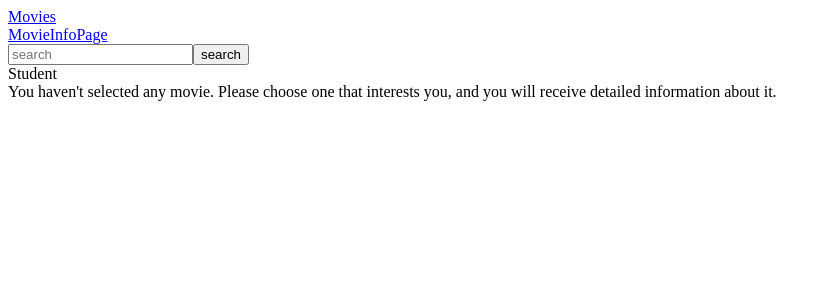
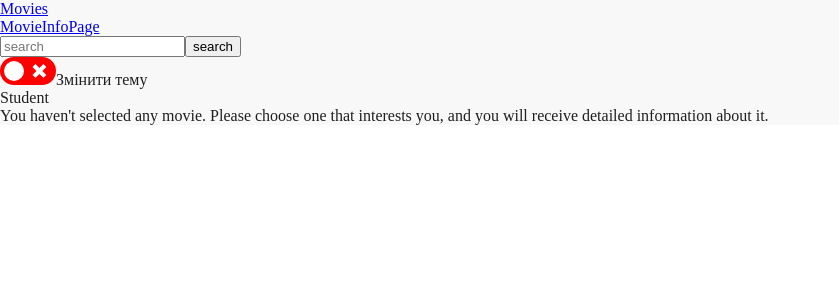
Before and after one commit to 32Valik92/project_react-ts, a React (Create React App) app: page /movieInfo in a window 1280 px wide. Shown: the top 300 px of the page, without its empty margins (0-839 px from the left). Built offline with nearby package versions, Linux system fonts and the light colour scheme.

Commit message:
part6: add switcher

```diff
--- a/package.json
+++ b/package.json
@@ -20,7 +20,8 @@
     "typescript": "^4.9.5",
     "web-vitals": "^2.1.4",
     "react-star-ratings": "^2.3.0",
-    "react-hook-form": "^7.43.9"
+    "react-hook-form": "^7.43.9",
+    "react-switch": "^7.0.0"
   },
   "scripts": {
     "start": "react-scripts start",
--- a/src/App.tsx
+++ b/src/App.tsx
@@ -3,10 +3,11 @@ import {Navigate, Route, Routes} from "react-router-dom";
 
 import {MainLayout} from "./layouts";
 import {MovieInfoPage, MoviePage} from "./pages";
-import {MoviesChoseGenre} from "./components";
+import {MoviesChoseGenre, ThemeProvider} from "./components";
 
 const App = () => {
     return (
+        <ThemeProvider>
             <Routes>
                 <Route path={'/'} element={<MainLayout/>}>
                     <Route index element={<Navigate to={'movies'}/>}/>
@@ -15,6 +16,7 @@ const App = () => {
                     <Route path={'movieInfo'} element={<MovieInfoPage/>}/>
                 </Route>
             </Routes>
+        </ThemeProvider>
     );
 };
 
--- a/src/components/Header/Header.tsx
+++ b/src/components/Header/Header.tsx
@@ -5,6 +5,7 @@ import {User} from "../UserInfo/User";
 import {useAppDispatch, useAppSelector} from "../../hooks";
 import {movieActions} from "../../redux";
 import {SearchInput} from "../SearchInput/SearchInput";
+import {Switcher} from "../Switcher/Switcher";
 
 const Header: FC = () => {
     const {searchTrigger} = useAppSelector(state => state.movieReducer);
@@ -34,6 +35,8 @@ const Header: FC = () => {
                 <SearchInput/>
             </div>
 
+            <Switcher/>
+
             <User/>
 
         </div>
--- /dev/null
+++ b/src/components/Switcher/Switcher.tsx
@@ -0,0 +1,22 @@
+import React, {FC, useContext} from 'react';
+import ReactSwitch from "react-switch";
+
+import {ThemeContext} from "../ThemeContext/ThemeContext";
+
+const Switcher: FC = () => {
+    const {theme, toggleTheme} = useContext(ThemeContext);
+    return (
+        <div>
+            <ReactSwitch
+                checked={theme === 'dark'}
+                onChange={toggleTheme}
+                onColor="#00ff00"
+                offColor="#ff0000"
+                handleDiameter={20}
+            />
+            <label>Змінити тему</label>
+        </div>
+    );
+};
+
+export {Switcher};
--- /dev/null
+++ b/src/components/ThemeContext/ThemeContext.tsx
@@ -0,0 +1,22 @@
+import {createContext, FC, ReactNode, useState} from 'react';
+
+export const ThemeContext = createContext(null);
+
+interface IProps {
+    children: ReactNode;
+}
+
+const ThemeProvider: FC<IProps> = ({children}) => {
+    const [theme, setTheme] = useState<string>('light');
+
+    const toggleTheme = (): void => {
+        setTheme(prevTheme => prevTheme === 'light' ? 'dark' : 'light');
+    };
+    return (
+        <ThemeContext.Provider value={{theme, toggleTheme}}>
+            {children}
+        </ThemeContext.Provider>
+    );
+};
+
+export {ThemeProvider};
--- a/src/components/index.ts
+++ b/src/components/index.ts
@@ -11,4 +11,6 @@ export * from './MoviesListCard/MoviesListCard';
 export * from './PosterPreview/PosterPreview';
 export * from './SearchMovie/SearchMovie';
 export * from './SearchInput/SearchInput';
+export * from './Switcher/Switcher';
+export * from './ThemeContext/ThemeContext';
 export * from './UserInfo/User';
--- /dev/null
+++ b/src/index.css
@@ -0,0 +1,3 @@
+body {
+    margin: 0;
+}
--- a/src/index.tsx
+++ b/src/index.tsx
@@ -5,6 +5,7 @@ import {BrowserRouter} from "react-router-dom";
 
 import App from './App';
 import {setupStore} from "./redux";
+import './index.css'
 
 const root = ReactDOM.createRoot(
     document.getElementById('root') as HTMLElement
--- /dev/null
+++ b/src/layouts/MainLayout.css
@@ -0,0 +1,10 @@
+/* styles.css */
+.light {
+    background-color: #F8F8F8;
+    color: #1F1F1F;
+}
+
+.dark {
+    background-color: #1F1F1F;
+    color: #F8F8F8;
+}
--- a/src/layouts/MainLayout.tsx
+++ b/src/layouts/MainLayout.tsx
@@ -1,11 +1,13 @@
-import React, {FC} from 'react';
+import React, {FC, useContext} from 'react';
 import {Outlet} from "react-router-dom";
 
-import {Header} from "../components";
+import {Header, ThemeContext} from "../components";
+import './MainLayout.css';
 
 const MainLayout: FC = () => {
+    const {theme} = useContext(ThemeContext);
     return (
-        <div>
+        <div className={theme}>
             <Header/>
             <Outlet/>
         </div>
```
Also changed, not shown: 1 other file (tests, documents, lock files or other folders). Lines whose indentation alone changed are shown as unchanged.
